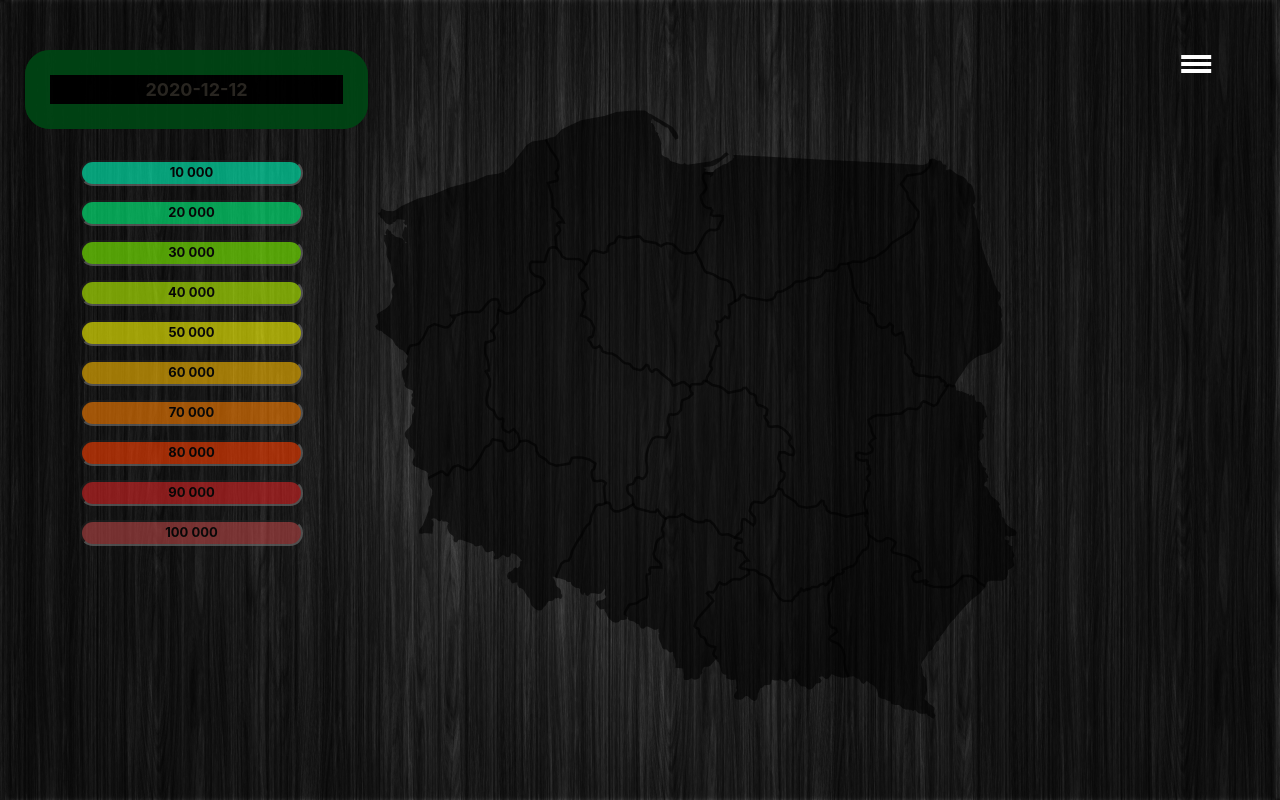
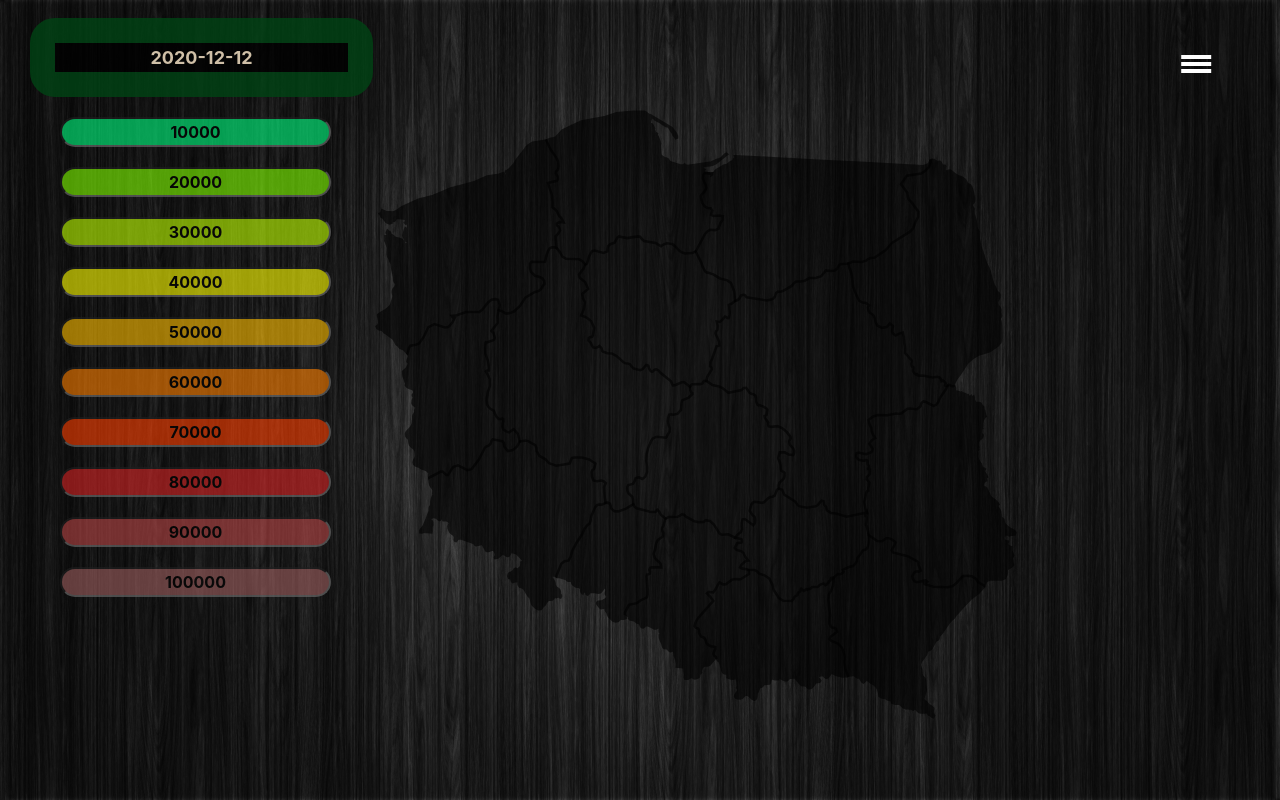
Before and after one commit to Adrian2337/covid-spread-analyzer, a Django app: template templates/map.html in a window 1280 px wide. Run offline with Django 3.2, Linux system fonts and the light colour scheme; the template is opened without the code that fills it, so the values that code supplies are empty; some libraries are stand-ins or nearby versions.

Commit message:
improved scale and div items

```diff
--- a/static/css/map.css
+++ b/static/css/map.css
@@ -5,7 +5,16 @@ body {
     height: 100%;
 }
 
+#components{
+
+    width:min-content;
+    position: fixed;
+    float: left;
+}
+
 #date-div {
+    margin: 10px;
+    margin-left: 30px;
     font-size: large;
     font-weight: 700;
     color: blanchedalmond;
@@ -14,141 +23,30 @@ body {
     border: 25px solid #004414;
     opacity: 0.8;
     border-radius: 25px;
-    position: fixed;
-    left: 25px;
-    top: 50px;
+    float: left;
 }
 
+.legend{
 
-#_10000 {
-    font-size: small;
-    font-weight: 700;
+    width: min-content;
+    font-size: medium;
+    font-style:oblique;
     color: black;
-    background-color:#00ffbf;
     text-align: center;
-    opacity: 0.6;
     border-radius: 25px;
-    position: fixed;
-    left: 80px;
-    top: 20%;
+    float: left;
 }
 
-#_20000 {
-    font-size: small;
+.scale-table{
     font-weight: 700;
-    color: black;
-    background-color:#00ff80;
+    opacity: 0.6;
+    float: left;
+    margin: 10px;
+    margin-left: 60px;
     text-align: center;
-    opacity: 0.6;
     border-radius: 25px;
-    position: fixed;
-    left: 80px;
-    top: 25%;
 }
 
-#_30000 {
-    font-size: small;
-    font-weight: 700;
-    color: black;
-    background-color:#80ff00;
-    text-align: center;
-    opacity: 0.6;
-    border-radius: 25px;
-    position: fixed;
-    left: 80px;
-    top: 30%;
-}
-
-#_40000 {
-    font-size: small;
-    font-weight: 700;
-    color: black;
-    background-color:#bfff00;
-    text-align: center;
-    opacity: 0.6;
-    border-radius: 25px;
-    position: fixed;
-    left: 80px;
-    top: 35%;
-}
-
-#_50000 {
-    font-size: small;
-    font-weight: 700;
-    color: black;
-    background-color:#ffff00;
-    text-align: center;
-    opacity: 0.6;
-    border-radius: 25px;
-    position: fixed;
-    left: 80px;
-    top: 40%;
-}
-
-#_60000 {
-    font-size: small;
-    font-weight: 700;
-    color: black;
-    background-color:#ffbf00;
-    text-align: center;
-    opacity: 0.6;
-    border-radius: 25px;
-    position: fixed;
-    left: 80px;
-    top: 45%;
-}
-
-#_70000 {
-    font-size: small;
-    font-weight: 700;
-    color: black;
-    background-color:#ff8000;
-    text-align: center;
-    opacity: 0.6;
-    border-radius: 25px;
-    position: fixed;
-    left: 80px;
-    top: 50%;
-}
-
-#_80000 {
-    font-size: small;
-    font-weight: 700;
-    color: black;
-    background-color:#ff4000;
-    text-align: center;
-    opacity: 0.6;
-    border-radius: 25px;
-    position: fixed;
-    left: 80px;
-    top: 55%;
-}
-
-#_90000 {
-    font-size: small;
-    font-weight: 700;
-    color: black;
-    background-color: #d92626;
-    text-align: center;
-    opacity: 0.6;
-    border-radius: 25px;
-    position: fixed;
-    left: 80px;
-    top: 60%;
-}
-
-#_100000 {
-    font-size: small;
-    font-weight: 700;
-    color: black;
-    background-color:#b94646;
-    text-align: center;
-    opacity: 0.6;
-    border-radius: 25px;
-    position: fixed;
-    left: 80px;
-    top: 65%;
-}
 
 .map-container {
     position: fixed;
@@ -195,6 +93,7 @@ body {
 }
 
 .knob-container {
+    float: left;
     position: fixed;
     left: 65px;
     bottom: 50px;
--- a/templates/map.html
+++ b/templates/map.html
@@ -119,23 +119,7 @@
             <script type="text/javascript" src="../static/js/map.js"></script>
         </div>
     </div>
-    <div class="date-out">
-        <input type="text" value="" id="date-div" readonly>
-        <script type="text/javascript">
-            $(document).ready(function () {
-                var now = new Date();
-                var month = (now.getMonth() + 1);
-                var day = now.getDate();
-                if (month < 10)
-                    month = "0" + month;
-                if (day < 10)
-                    day = "0" + day;
-                var today = now.getFullYear() + '-' + month + '-' + day;
-                document.getElementById("date-div").value = today;
-            });
-
-        </script>
-    </div>
+    <div id = "components">
         <div id="set-up-panel">
             <div class="date-out">
                 <input type="text" value="" id="date-div" readonly>
@@ -154,16 +138,26 @@
                 </script>
             </div>
             <div id="legend">
-            <input type="text" value="10 000" id="_10000" readonly>
-            <input type="text" value="20 000" id="_20000" readonly>
-            <input type="text" value="30 000" id="_30000" readonly>
-            <input type="text" value="40 000" id="_40000" readonly>
-            <input type="text" value="50 000" id="_50000" readonly>
-            <input type="text" value="60 000" id="_60000" readonly>
-            <input type="text" value="70 000" id="_70000" readonly>
-            <input type="text" value="80 000" id="_80000" readonly>
-            <input type="text" value="90 000" id="_90000" readonly>
-            <input type="text" value="100 000" id="_100000" readonly>
+                <input type="text" class="scale-table" value="10000" id="_10000" readonly>
+                <input type="text" class="scale-table" value="20000" id="_20000" readonly>
+                <input type="text" class="scale-table" value="30000" id="_30000" readonly>
+                <input type="text" class="scale-table" value="40000" id="_40000" readonly>
+                <input type="text" class="scale-table" value="50000" id="_50000" readonly>
+                <input type="text" class="scale-table" value="60000" id="_60000" readonly>
+                <input type="text" class="scale-table" value="70000" id="_70000" readonly>
+                <input type="text" class="scale-table" value="80000" id="_80000" readonly>
+                <input type="text" class="scale-table" value="90000" id="_90000" readonly>
+                <input type="text" class="scale-table" value="100000" id="_100000" readonly>
+
+                <script type="text/javascript">
+                    $(document).ready(function () {
+                        let areas = document.getElementsByClassName("scale-table")
+                        sum = 100_000
+                        for (let x of areas) {
+                            x.style.backgroundColor = color_picker(parseInt(x.value), sum);
+                        }
+                    });
+                </script>
             </div>
             <div class="knob-container">
                 <script src="https://cdnjs.cloudflare.com/ajax/libs/jQuery-Knob/1.2.13/jquery.knob.min.js"></script>
@@ -181,6 +175,7 @@
                 </script>
             </div>
         </div>
+    </div>
     </body>
     <div class="general-voivodeship-info" id="general-voivodeship-info" onclick="hide_general_info()">
         <div id="general-voivodeship-info-items">
```
Lines whose indentation alone changed are shown as unchanged.
